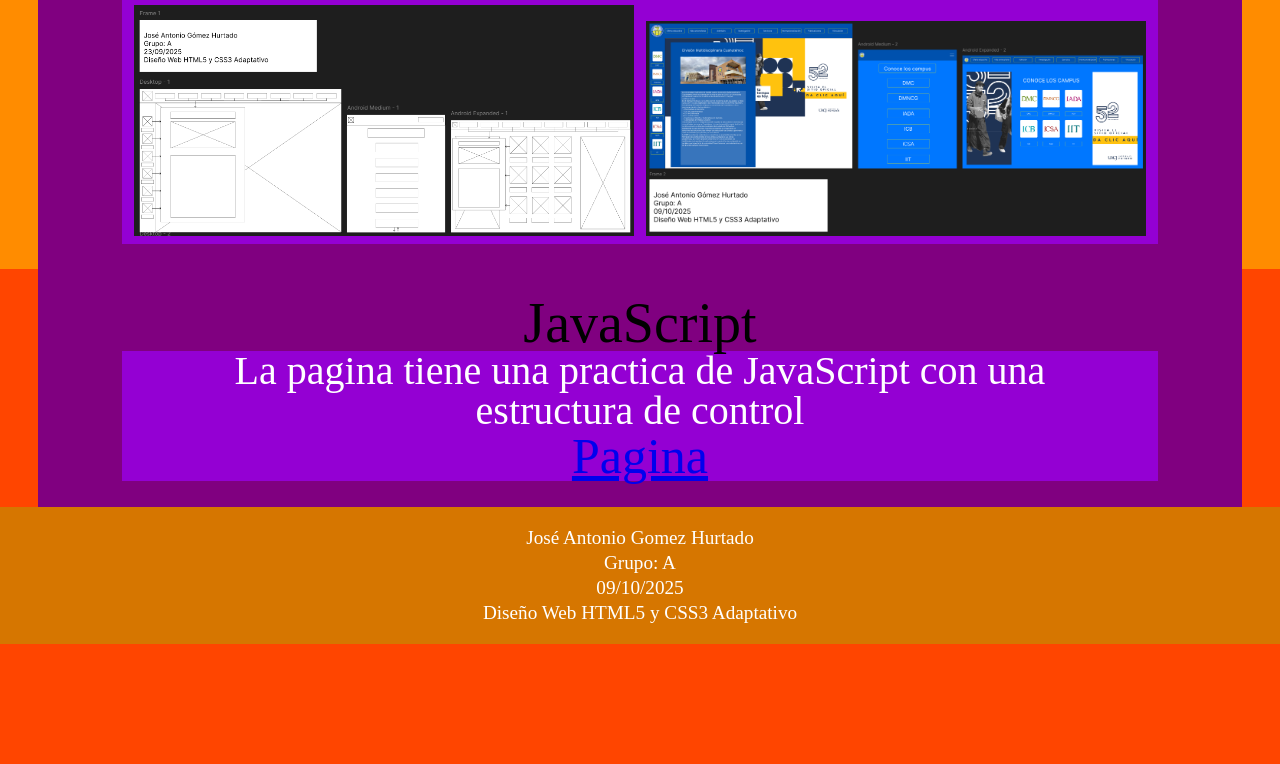
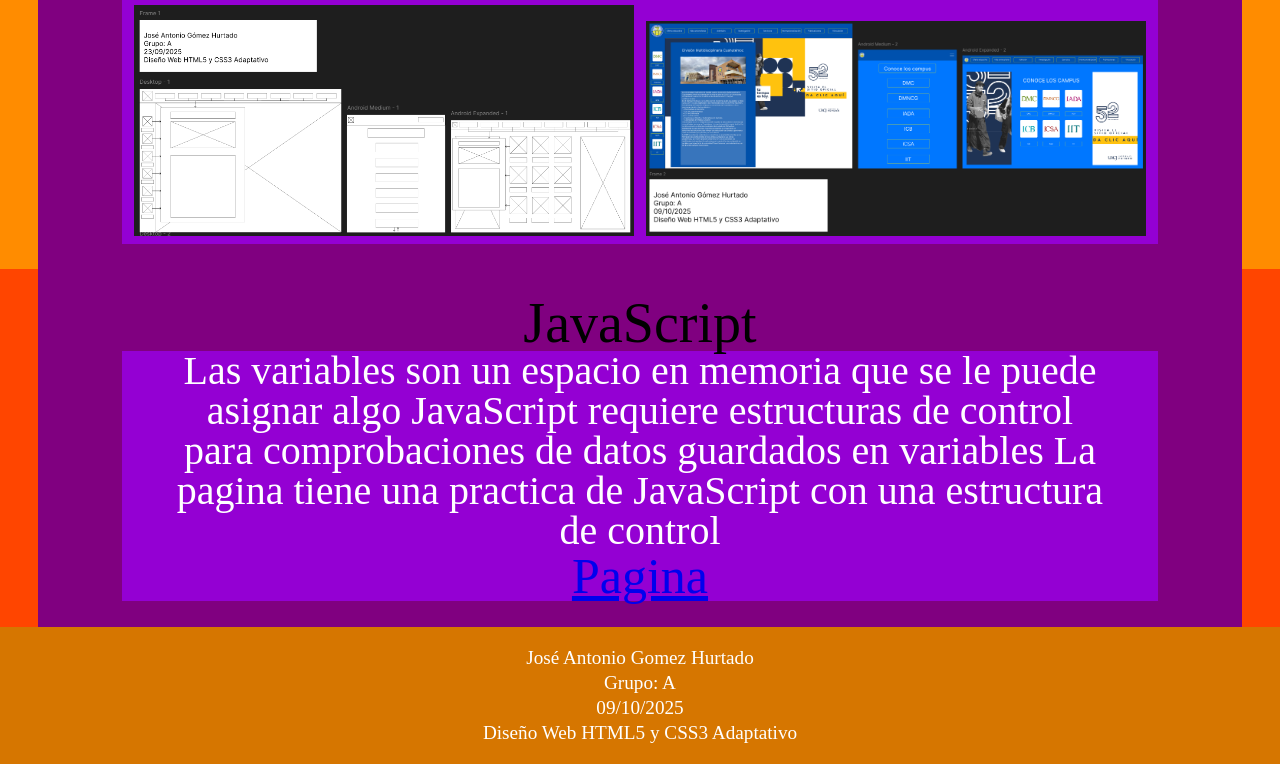
Before and after one commit to JoseGomez61/Bitacora, a plain HTML site: page index.html in a window 1280 px wide. Shown: the part 9170-9934 px from the top of the page. Before the commit the page ends 9814 px from the top, so only its background shows below. Drawn offline with nearby package versions, Linux system fonts and the light colour scheme.

Commit message:
Add files via upload

```diff
--- a/index.html
+++ b/index.html
@@ -311,6 +311,8 @@
         <h2 id="JavaScript">JavaScript</h2>
         <div class="descripcion">
             <p>
+                Las variables son un espacio en memoria que se le puede asignar algo
+                JavaScript requiere estructuras de control para comprobaciones de datos guardados en variables
                 La pagina tiene una practica de JavaScript con una estructura de control
             </p>
             <a href="paginas/PracticaJavaScript.html">Pagina</a>
```
